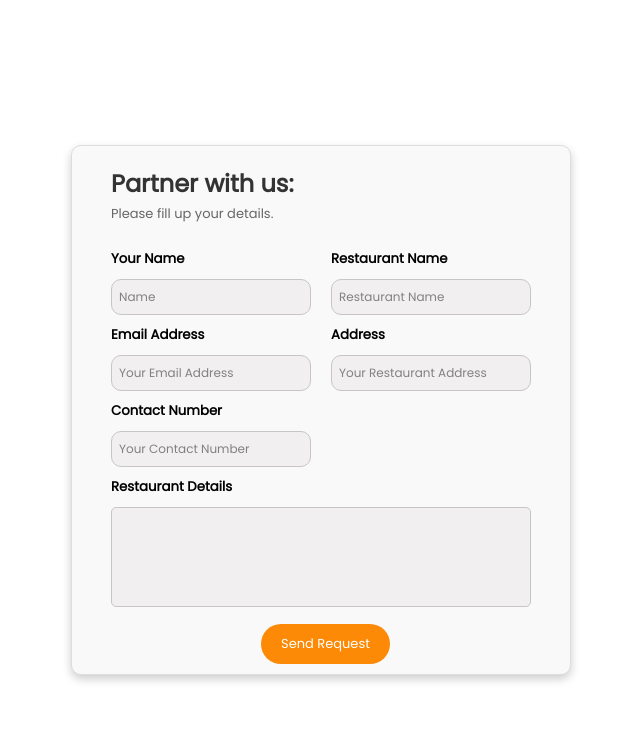
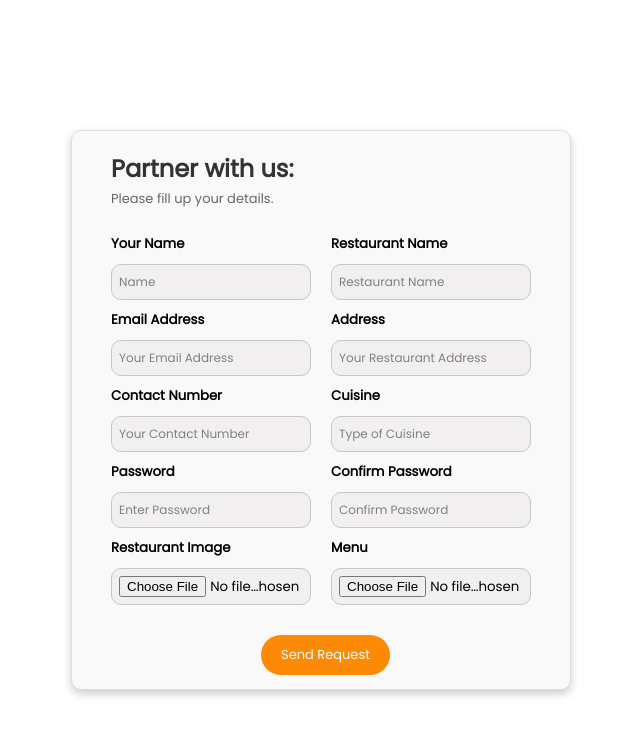
Before and after one commit to DeepsonThapa/Team-Collaboration, a PHP site: page /Restaurant_form.php in a window 1280 px wide. Shown: the top 736 px of the page, without its empty margins (319-959 px from the left). Run offline with PHP 8.4, Linux system fonts and the light colour scheme.

Commit message:
Updated Restaurant_form.php

```diff
--- a/Restaurant_form.php
+++ b/Restaurant_form.php
@@ -1,3 +1,94 @@
+<?php
+$servername = "localhost";
+$username = "root";
+$password = "";
+$database = "restaurants";
+$port = "3307";
+
+$conn = new mysqli($servername, $username, $password, $database, $port);
+
+if ($conn->connect_error) {
+    die("Connection failed: " . $conn->connect_error);
+}
+
+if ($_SERVER['REQUEST_METHOD'] == 'POST') {
+    $owner_name = mysqli_real_escape_string($conn, $_POST['owner_name']);
+    $restaurant_name = mysqli_real_escape_string($conn, $_POST['restaurant_name']);
+    $email_address = mysqli_real_escape_string($conn, $_POST['email_address']);
+    $address = mysqli_real_escape_string($conn, $_POST['address']);
+    $contact_number = mysqli_real_escape_string($conn, $_POST['contact_number']);
+    $cuisine = mysqli_real_escape_string($conn, $_POST['cuisine']);
+    $menu_path = "Menu1.php";
+
+    $upload_dir = "uploads/";
+    $img_path = handleFileUpload($_FILES['img_path'], $upload_dir, array('jpg', 'jpeg', 'png', 'gif'));
+
+    // Check if passwords match
+    if ($_POST['password'] !== $_POST['confirm_password']) {
+        die("<script>alert('Passwords do not match!'); window.history.back();</script>");
+    }
+
+    // Hash the password before storing it
+    $password = $_POST['password'];
+    $hashed_password = password_hash($password, PASSWORD_DEFAULT);
+
+    if ($img_path) {
+        $sql = "INSERT INTO restaurant_table (owner_name, restaurant_name, email_address, Address, contact_number, img_path, menu_path, cuisine, password, approval_status)
+                VALUES ('$owner_name', '$restaurant_name', '$email_address', '$address', '$contact_number', '$img_path', '$menu_path', '$cuisine', '$hashed_password', 'pending')";
+
+        if ($conn->query($sql) === TRUE) {
+            echo "<script>alert('Restaurant registration successful! Your request is pending approval.');</script>";
+            echo "<script>window.location.href = 'Restaurant.php';</script>";
+        } else {
+            echo "Error: " . $sql . "<br>" . $conn->error;
+        }
+    }
+
+    $conn->close();
+}
+
+
+function handleFileUpload($file, $upload_dir, $allowed_extensions) {
+    $file_name = basename($file['name']);
+    $file_tmp = $file['tmp_name'];
+    $file_ext = strtolower(pathinfo($file_name, PATHINFO_EXTENSION));
+    $file_size = $file['size'];
+
+
+    if ($file['error'] !== UPLOAD_ERR_OK) {
+        echo "Error: File upload failed with code " . $file['error'] . "<br>";
+        return false;
+    }
+
+    if (!in_array($file_ext, $allowed_extensions)) {
+        echo "Error: Invalid file type. Allowed types are: " . implode(", ", $allowed_extensions) . "<br>";
+        return false;
+    }
+
+    if ($file_size > 5000000) { //5MB limiit
+        echo "Error: File size exceeds the limit.<br>";
+        return false;
+    }
+
+//to create upload folder if doenot already exists
+    if (!is_dir($upload_dir)) {
+        mkdir($upload_dir, 0755, true);
+    }
+
+    $new_file_name = uniqid() . "." . $file_ext;//file name
+    $file_destination = $upload_dir . $new_file_name;
+
+    if (move_uploaded_file($file_tmp, $file_destination)) {
+        return $file_destination;
+    } else {
+        echo "Error: Failed to move uploaded file.<br>";
+        return false;
+    }
+}
+
+?>
+
+
 <!DOCTYPE html>
 <html lang="en">
 <head>
@@ -12,17 +103,32 @@
             padding: 0;
             font-family: 'Poppins';
         }
+
+        .request-btn button {
+            margin-top:20px;
+        }
+        .container {
+            height:560px;
+        }
+        .c{
+    display:flex;
+    gap:20px;
+
+}
+.uploads{
+    display:flex;
+    gap:20px;
+
+}
    </style>
-
 </head>
 <body>
     <div class="container">
         <div class="form-section">
             <h2>Partner with us:</h2>
             <p>Please fill up your details.</p>
-
-            <!-- Form starts here -->
-            <form method="POST">
+<!--form-->
+            <form method="POST" enctype="multipart/form-data">
                 <div class="name">
                     <div>
                         <h5>Your Name</h5>
@@ -43,20 +149,53 @@
                         <input type="text" name="address" placeholder="Your Restaurant Address" required>
                     </div>
                 </div>
+            <div class="c">
                 <div>
                     <h5>Contact Number</h5>
                     <input type="tel" name="contact_number" placeholder="Your Contact Number" required>
                 </div>
                 <div>
-    <h5>Restaurant Details</h5>
-    <textarea name="restaurant_details" required></textarea>
+                    <h5>Cuisine</h5>
+                    <input type="text" name="cuisine" placeholder="Type of Cuisine" required>
+                </div>
+            </div>
+            <div class="c">
+                <div>
+                    <h5>Password</h5>
+                    <input type="password" name="password" placeholder="Enter Password" required>
+                </div>
+                <div>
+                    <h5>Confirm Password</h5>
+                    <input type="password" name="confirm_password" placeholder="Confirm Password" required>
+                </div>
+            </div>
+                <div class="uploads">
+                    <div>
+                        <h5>Restaurant Image</h5>
+                        <input type="file" name="img_path" required>
+                    </div>
+                    <div>
+                        <h5>Menu</h5>
+                        <input type="file" name="menu_path" required>
+                    </div>
                 </div>
                 <div class="request-btn">
                     <button type="submit">Send Request</button>
                 </div>
             </form>
-            <!-- Form ends here -->
             </div>
     </div>
+    <script>
+
+    const form = document.querySelector('form');
+    form.addEventListener('submit', function (event) {
+        const password = form.querySelector('[name="password"]').value;
+        const confirmPassword = form.querySelector('[name="confirm_password"]').value;
+        if (password !== confirmPassword) {
+            alert("Passwords do not match!");
+            event.preventDefault();
+        }
+    });
+</script>
 </body>
 </html>
```
Lines whose indentation alone changed are shown as unchanged.
